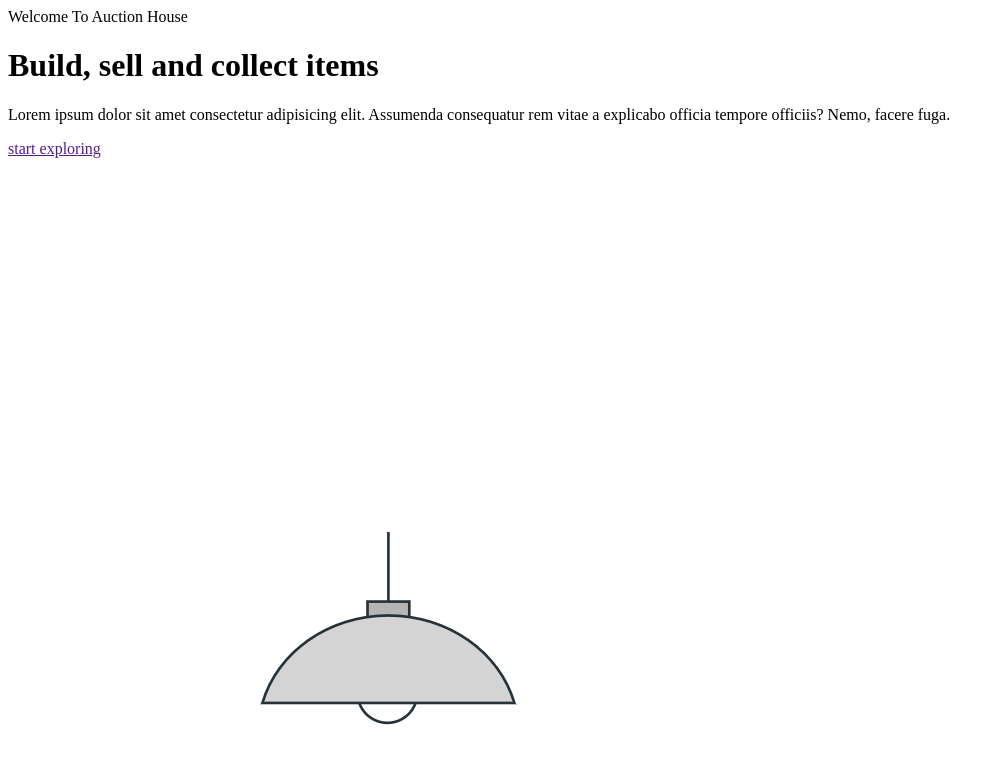
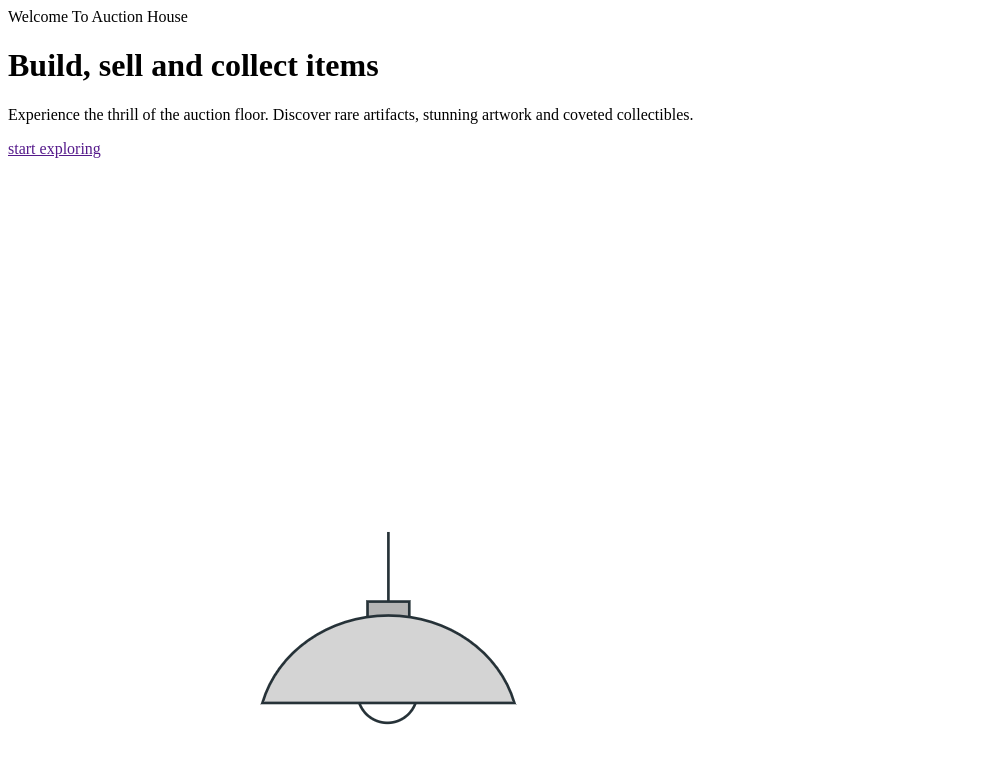
Before and after one commit to godriceeichie/AngularJS-Auction-Project, a website: page components/hero.html in a window 1280 px wide. Shown: the top 770 px of the page, without its empty margins (0-1000 px from the left). Drawn offline with Linux system fonts and the light colour scheme; files whose address does not match are found by name.

Commit message:
Hero edited

```diff
--- a/components/hero.html
+++ b/components/hero.html
@@ -12,7 +12,7 @@
              <div class="hero-main-text">
                  <span class="auction-welcome-text">Welcome To Auction House</span>
                  <h1>Build, sell and collect items</h1>
-                 <p>Lorem ipsum dolor sit amet consectetur adipisicing elit. Assumenda consequatur rem vitae a explicabo officia tempore officiis? Nemo, facere fuga.</p>
+                 <p>Experience the thrill of the auction floor.                         Discover rare artifacts, stunning artwork and coveted collectibles.</p>
              </div>
              <a href="" class="hero-cta">start exploring</a>
         </div>
```
